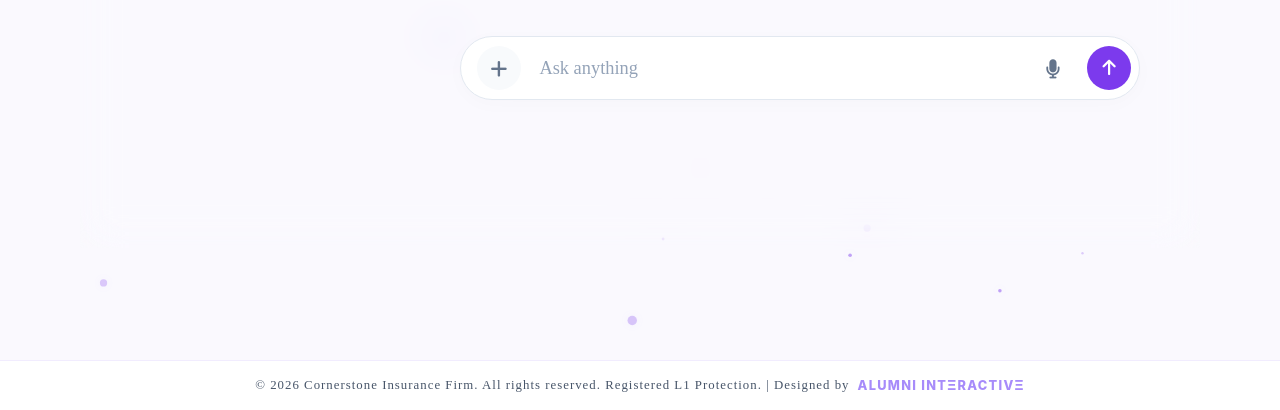
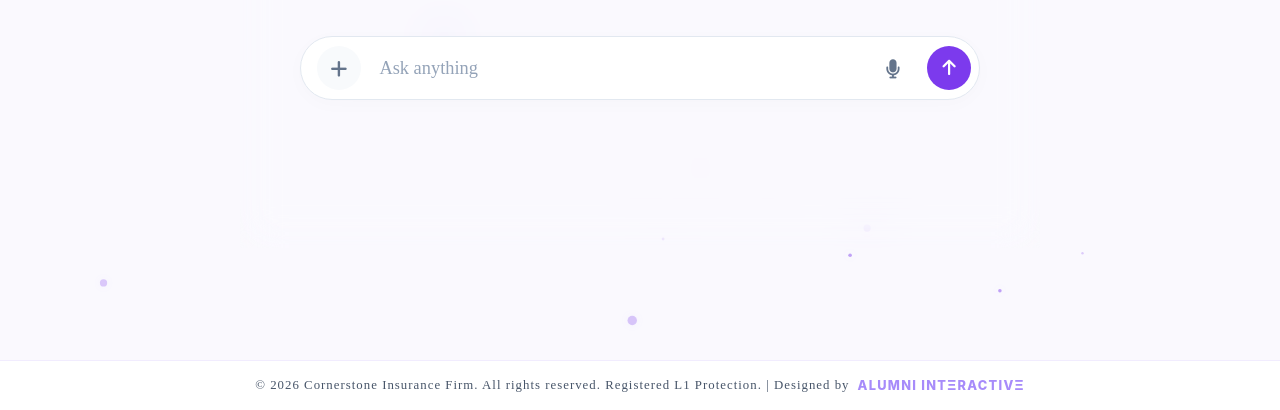
Before and after one commit to ALUMNIINTERACTIVE/cornerstone, a website: page index.html in a window 1280 px wide. Shown: the part 390-800 px from the top of the page. Drawn offline with Linux system fonts and the light colour scheme.

Commit message:
Remove all residual sidebar padding shifts and max-width overrides to perfectly center the chat console container and input bar in the viewport

```diff
--- a/style.css
+++ b/style.css
@@ -2546,21 +2546,10 @@ body.inverted-client-portal .hamburger-action-btn:hover {
         border-right: 1px solid rgba(255, 255, 255, 0.15) !important;
     }
 
-    /* Shift the chat console container to the right when the sidebar is open */
-    body:not(.sidebar-closed).minimal-chat-layout .chat-console-container {
-        padding-left: 320px !important;
-    }
-
-    /* Smooth transition for the chat container shifting */
+    /* Keep the chat console container centered */
     .minimal-chat-layout .chat-console-container {
-        transition: padding-left 0.3s cubic-bezier(0.16, 1, 0.3, 1), max-width 0.3s cubic-bezier(0.16, 1, 0.3, 1) !important;
         max-width: 800px !important;
         width: 100% !important;
-    }
-
-    /* Expand the container's max-width when sidebar is open to preserve chat width */
-    body:not(.sidebar-closed).minimal-chat-layout .chat-console-container {
-        max-width: 1120px !important; /* 800px chat width + 320px sidebar width! */
     }
 
     /* Hide standard close button since we have the top-right toggle button */
```
